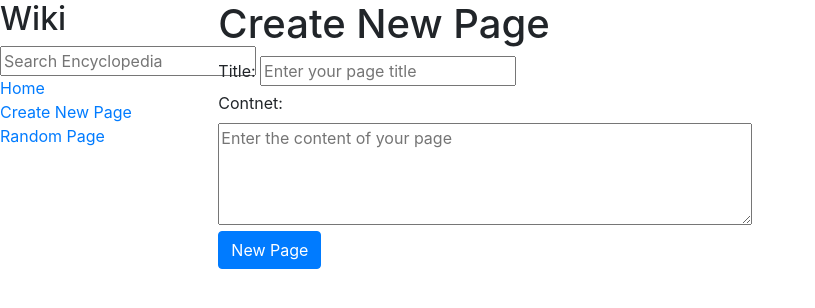
After one commit to ahmadalshawakri/CS50-WIKI, a Django app: page /newpage/ in a window 1280 px wide. The commit adds this page. Shown: the top 308 px of the page, without its empty margins (0-815 px from the left). Run offline with Django 4.2, Linux system fonts and the light colour scheme; some libraries are stand-ins or nearby versions.

Commit message:
CS50 Wiki Project

```diff
--- a/encyclopedia/templates/encyclopedia/entry.html
+++ b/encyclopedia/templates/encyclopedia/entry.html
@@ -5,4 +5,9 @@
 {% endblock %}
 {% block body %}
     {{ entry|safe }}
+    <form action="{% url 'edit' %}" method="post">
+        {% csrf_token %}
+        <input type="hidden" name="entry_title" value="{{ title }}">
+        <input type="submit" value="Edit" class="btn btn-danger">
+    </form>
 {% endblock %}
--- a/encyclopedia/templates/encyclopedia/layout.html
+++ b/encyclopedia/templates/encyclopedia/layout.html
@@ -20,10 +20,10 @@
                     <a href="{% url 'index' %}">Home</a>
                 </div>
                 <div>
-                    Create New Page
+                    <a href="{% url 'newpage' %}">Create New Page</a>
                 </div>
                 <div>
-                    Random Page
+                    <a href="{% url 'random' %}">Random Page</a>
                 </div>
                 {% block nav %}
                 {% endblock %}
--- /dev/null
+++ b/encyclopedia/templates/encyclopedia/new_page.html
@@ -0,0 +1,19 @@
+{% extends "encyclopedia/layout.html" %}
+
+{% block title %}
+    Create New Entry
+{% endblock %}
+{% block body %}
+    <h1>Create New Page</h1>
+    <form action="{% url 'newpage' %}" method="post">
+        {% csrf_token %}
+        <label>Title:</label>
+        <input type="text" name="title" placeholder="Enter your page title">
+        <br/>
+        <label>Contnet:</label>
+        <br/>
+        <textarea name="content" placeholder="Enter the content of your page" rows="4" cols="50"></textarea>
+        <br/>
+        <input type="submit" value="New Page" class="btn btn-primary">
+    </form>
+{% endblock %}
--- a/encyclopedia/urls.py
+++ b/encyclopedia/urls.py
@@ -5,5 +5,9 @@ from . import views
 urlpatterns = [
     path("", views.index, name="index"),
     path("wiki/<str:entry>", views.entry, name="entry"),
-    path("search/", views.search, name="search")
+    path("search/", views.search, name="search"),
+    path("newpage/", views.new_page, name="newpage"),
+    path("edit/", views.edit, name="edit"),
+    path("savedit", views.save_edit, name="save_edit"),
+    path("randompage/", views.random_page, name="random")
 ]
--- a/encyclopedia/views.py
+++ b/encyclopedia/views.py
@@ -1,5 +1,6 @@
 from django.shortcuts import render
 import markdown
+import random
 
 from . import util
 
@@ -48,3 +49,50 @@ def search(request):
             return render(request, "encyclopedia/search.html", {
                 "entries": recommendations,
             })
+
+def new_page(request):
+    if request.method == "GET":
+        return render(request, "encyclopedia/new_page.html")
+    else:
+        # Get the data that we stored in the form
+        Title = request.POST.get('title')
+        Content = request.POST.get('content')
+        entries = util.list_entries()
+        entries_lower = list((map(lambda x: x.lower(), entries)))
+        if Title.lower() in entries_lower:
+            return render(request, "encyclopedia/error.html", {
+                "message": "The New Page you have created is already exist."
+            })
+        else:
+             util.save_entry(Title, Content)
+             return render(request, "encyclopedia/entry.html", {
+                "title": Title,
+                "entry": check_entry(Title)
+            })
+
+def edit(request):
+    if request.method == "POST":
+        entry_title = request.POST.get("entry_title")
+        content = util.get_entry(entry_title)
+        return render(request, "encyclopedia/edit.html", {
+            "title": entry_title,
+            "content": content
+        })
+
+def save_edit(request):
+    if request.method == "POST":
+        entry_title = request.POST.get("title")
+        content = request.POST.get("content")
+        util.save_entry(entry_title, content)
+        return render(request, "encyclopedia/entry.html", {
+                "title": entry_title,
+                "entry": check_entry(entry_title)
+            })
+
+def random_page(request):
+    entries = list(util.list_entries())
+    random_title = random.choice(entries)
+    return render(request, "encyclopedia/entry.html", {
+                "title": random_title,
+                "entry": check_entry(random_title)
+            })
```
Also changed, not shown: encyclopedia/templates/encyclopedia/edit.html (added, +19 -0 lines), entries/C.md (added, +3 -0 lines), entries/Java.md (added, +1 -0 lines).
